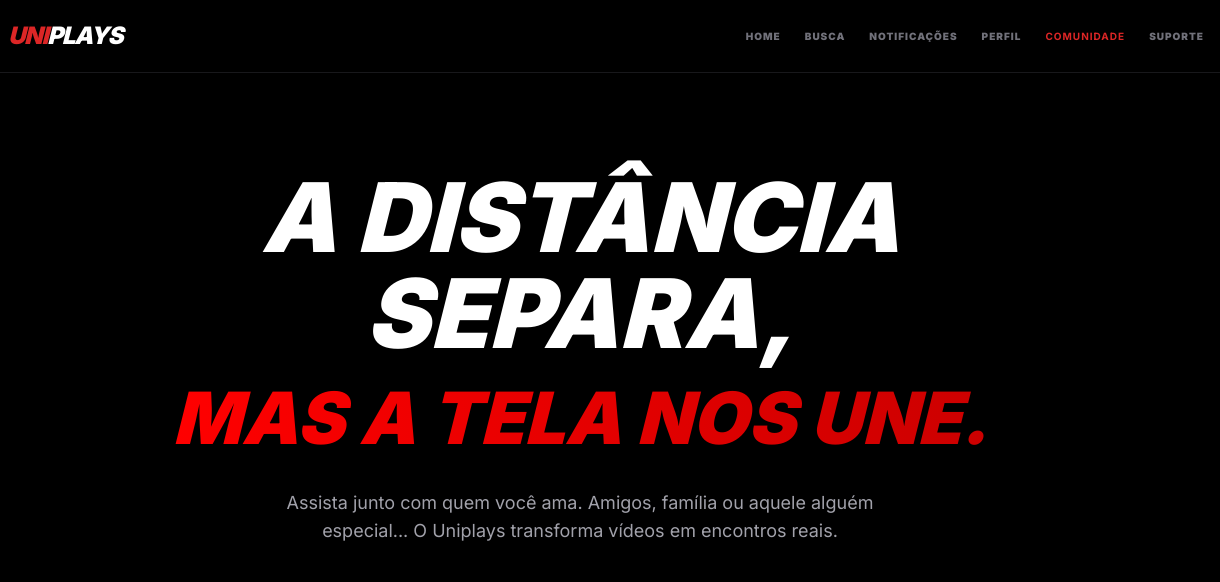
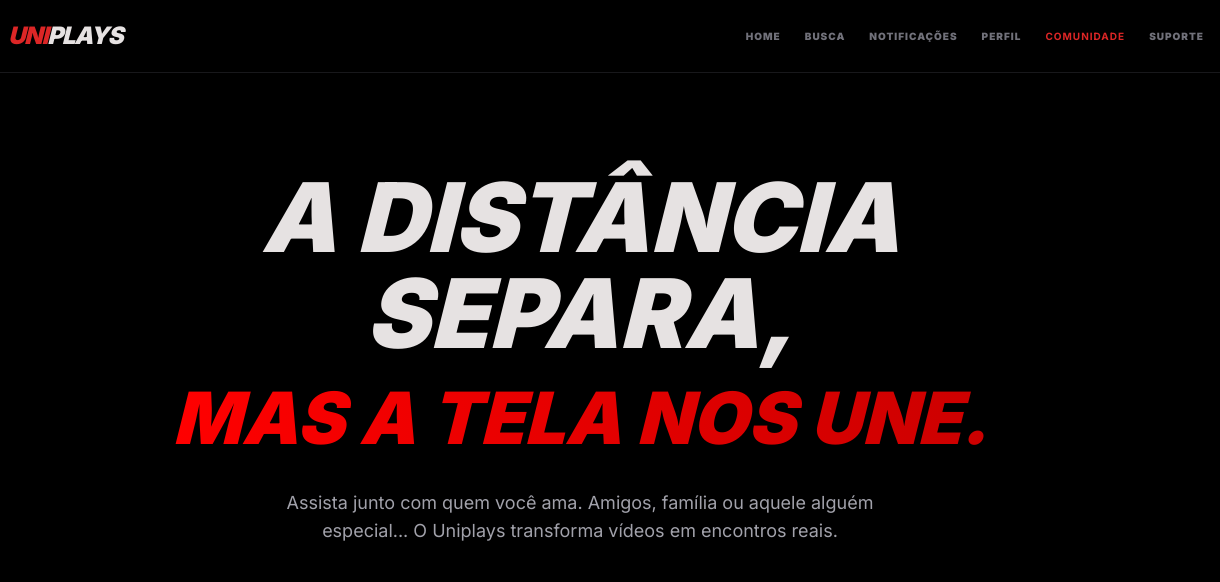
Before and after one commit to wendelapp/uniplays-web, a plain HTML site: page index.html in a window 1280 px wide. Shown: the top 582 px of the page, 60-1280 px from the left. Drawn offline with nearby package versions, Linux system fonts and the light colour scheme.

```diff
--- a/index.html
+++ b/index.html
@@ -8,7 +8,7 @@
     <link rel="icon" type="image/png" href="logo_icone.png">
     <style>
         @import url('https://fonts.googleapis.com/css2?family=Inter:wght@400;700;900&display=swap');
-        body { background-color: #000; color: white; font-family: 'Inter', sans-serif; scroll-behavior: smooth; }
+        body { background-color: #000; color: rgb(230, 226, 226); font-family: 'Inter', sans-serif; scroll-behavior: smooth; }
 
         /* 🎯 CORREÇÃO DO GRADIENTE APLICADA AQUI */
         .text-gradient-red {
--- a/style.css
+++ b/style.css
@@ -7,7 +7,7 @@
 
 body {
     background-color: var(--dark-bg);
-    color: white;
+    color: rgb(227, 225, 225);
 }
 
 .text-red-primary { color: var(--primary-red); }
```
